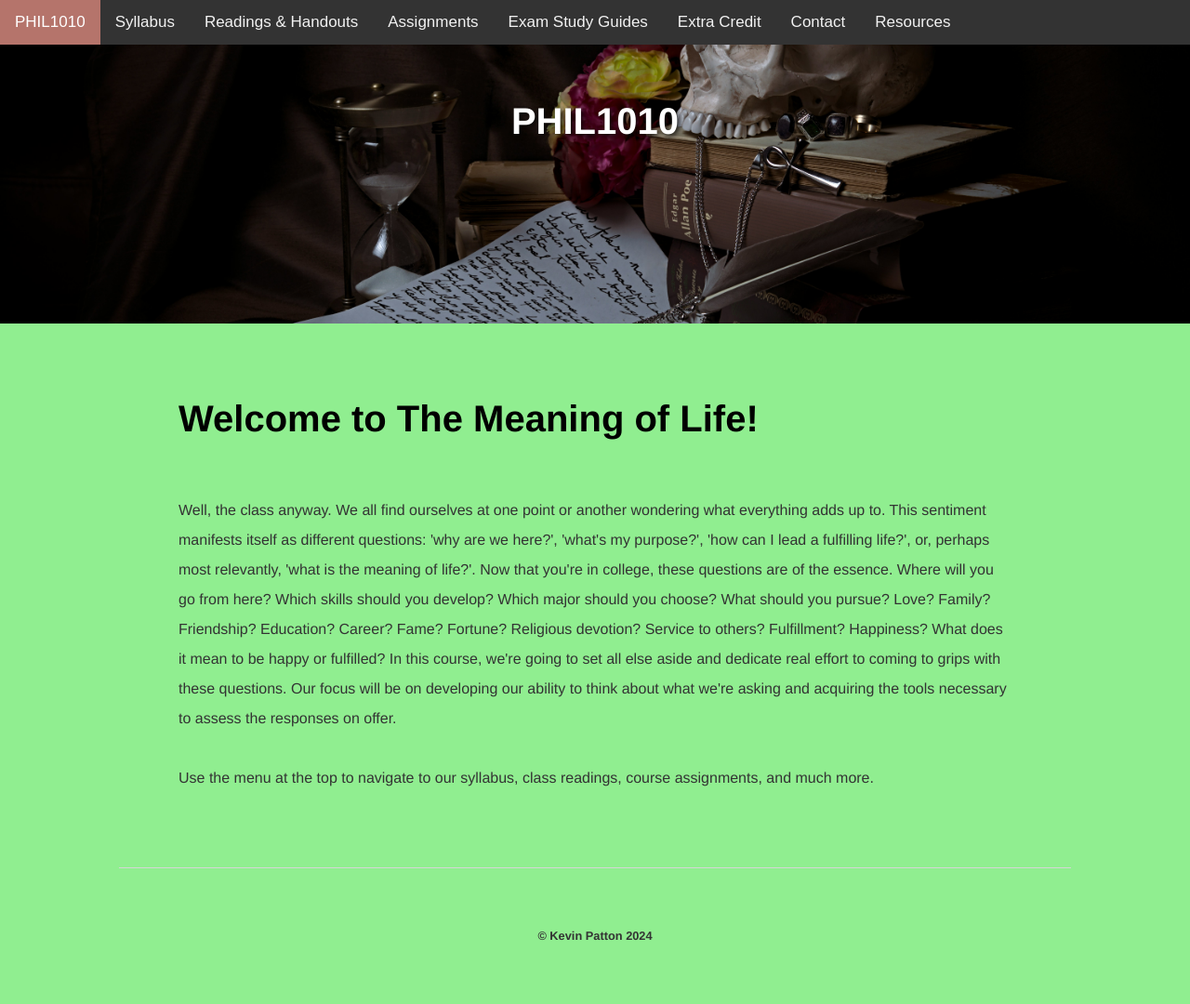
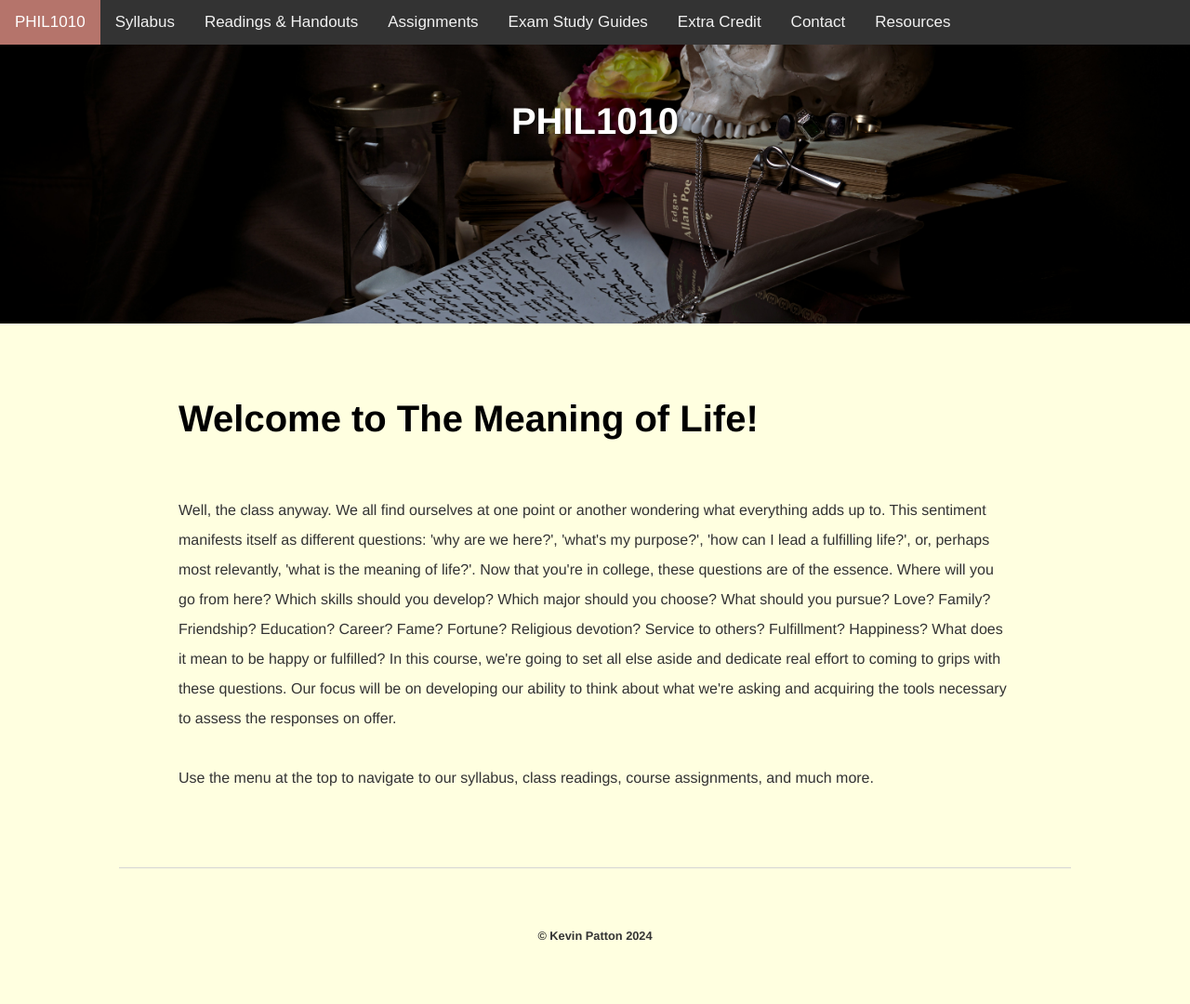
Before and after one commit to kevinjpatton/kevinjpatton.github.io, a Jekyll site: the page built from teaching/phil_1010/index.html, in a window 1280 px wide. Shown: the whole page at 93% size. Built offline with Jekyll 4.4.1, drawn with Linux system fonts in a browser that asks for light colours; Markdown is read by kramdown in place of the engine named in the settings.

Commit message:
Update 1010.html

```diff
--- a/_layouts/1010.html
+++ b/_layouts/1010.html
@@ -9,7 +9,7 @@
 <link rel="stylesheet" href="https://cdnjs.cloudflare.com/ajax/libs/font-awesome/4.7.0/css/font-awesome.min.css">
 <style>
 body {
-background-color: lightgreen;
+background-color: lightyellow;
   margin: 0;
   font-family: Arial, Helvetica, sans-serif;
 }
```
